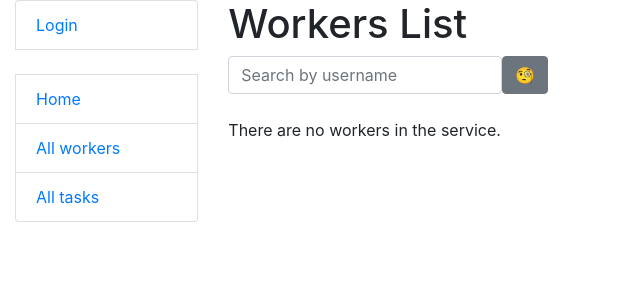
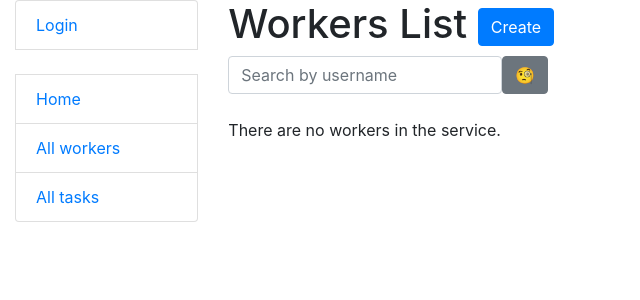
Before and after one commit to BGBroth/it-company-task-manager, a Django app: page /workers/ in a window 1280 px wide. Shown: the top 300 px of the page, without its empty margins (0-640 px from the left). Run offline with Django 4.2, Linux system fonts and the light colour scheme; data that the repository does not hold is empty; some libraries are stand-ins or nearby versions.

Commit message:
Add links to worker list

```diff
--- a/templates/task_manager/worker_list.html
+++ b/templates/task_manager/worker_list.html
@@ -4,9 +4,9 @@
 {% block content %}
   <h1>
     Workers List
-{#    <a href="{% url 'taxi:driver-create' %}" class="btn btn-primary link-to-page">#}
-{#      Create#}
-{#    </a>#}
+    <a href="{% url 'task_manager:worker-create' %}" class="btn btn-primary link-to-page">
+      Create
+    </a>
   </h1>
 
   <form method="get" action="" class="form-inline">
@@ -28,9 +28,9 @@
     <tr>
       <td>{{ worker.id }}</td>
       <td>
-{#        <a href="{{ driver.get_absolute_url }}">#}
+        <a href="{{ worker.get_absolute_url }}">
           {{ worker.username }} {% if user == worker %} (Me){% endif %}
-{#        </a>#}
+        </a>
       </td>
       <td>{{ worker.first_name }}</td>
       <td>{{ worker.last_name }}</td>
```
